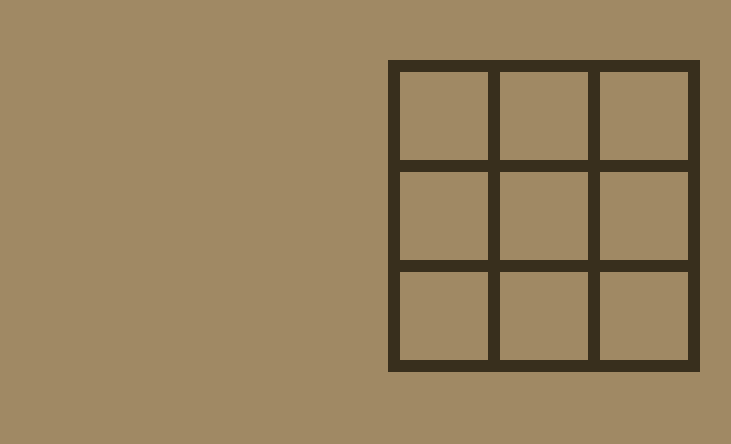
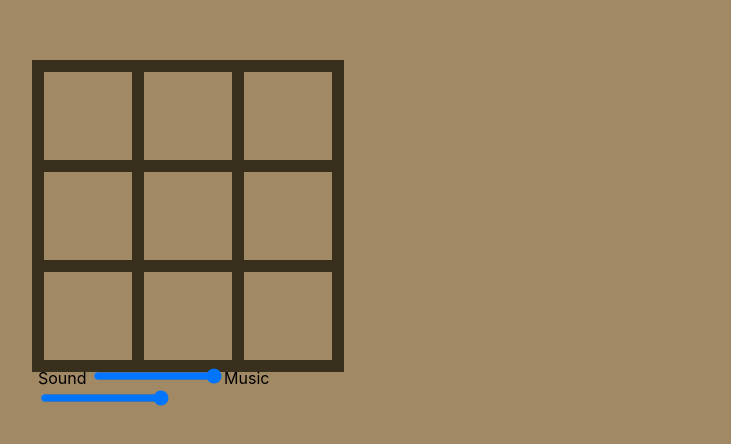
Before and after one commit to seha1/react-game, a React (Create React App) app: page / in a window 1280 px wide. Shown: the part 140-584 px from the top of the page, without its empty margins (96-827 px from the left). Built offline with nearby package versions, Linux system fonts and the light colour scheme.

Commit message:
звуки на сайт. шаманские танцы с бубном при попытке включить выключить звук. рефакторинг кода.

```diff
--- a/src/Components/Main.js
+++ b/src/Components/Main.js
@@ -11,12 +11,24 @@ class Main extends React.Component {
                 squares: Array(9).fill(null), //массив элементов игового поля
                 count: 1, // счетчик
                 style: Style.squareItem,
-                cross: Style.cross,
-                zero: Style.zero
-            }
+                onOf: 1
             }
 
+            this.isMute = this.isMute.bind(this);
+    }
 
+    isMute = () => {
+        let elem = document.getElementById('sound').value;
+        this.setState((state) => {
+            return {onOf : elem}
+        });
+        console.log(this.state.onOf + ' : ' + elem );
+
+    }
+
+    isMUsic =() => {
+
+    }
 
     //функция проверяющая условия победы;
     isWinner = () => {
@@ -33,6 +45,8 @@ class Main extends React.Component {
             [0, 4, 8],
             [6, 4, 2]// диогональные линии;
         ]
+        let win = new Audio(Win);
+
 
 
             // прверка полей на выигрыш;
@@ -51,7 +65,7 @@ class Main extends React.Component {
                 setTimeout(() => {
                     this.setState({squares: Array(9).fill(null)});
                     this.setState({count: 0});
-                },3000);
+                },2000);
                 break;// обнуление данных в стейте;
             }
 
@@ -60,7 +74,11 @@ class Main extends React.Component {
                 && this.state.squares[currentLine[2]] === elem
             ){
                 //действия, при победе какой-либо каманды;
-                new Audio(Win).play();
+                if(this.state.onOf === 1){
+                    win.play();
+                }
+
+
                 setTimeout( () => {
                     alert(elem + ' Win!!!');
                 },100);  // вывод сообщениия о победе;
@@ -68,7 +86,7 @@ class Main extends React.Component {
                 setTimeout(() => {
                     this.setState({squares: Array(9).fill(null)});
                     this.setState({count: 0});
-                },3000);
+                },2000);
                 break;// обнуление данных в стейте;
             }
 
@@ -81,18 +99,29 @@ class Main extends React.Component {
     // функция событий реагирующая на действия игрока(ков);
     clickHandler = (e) => {
         let data = e.target.getAttribute('data');
+        let sound = new Audio(Sound);
         /*let item = document.getElementById(this.state.squares[data]).className;
         console.log(item);*/
         let numberSquares = this.state.squares;
             if(numberSquares[data] === null){
                 if(this.state.count % 2 ===0){
                     numberSquares[data]= 'X';
-                    new Audio(Sound).play();
+                    // музыка хода;
+                    /*this.state.onOf === 1 ? sound.play() : sound.volume = 0;*/
+                   if(this.state.onOf === 1){
+                        sound.play();
+                    }
+
                 }
                 else {
                     numberSquares[data] = 'O';
                     // музыка хода;
-                    new Audio(Sound).play();
+
+                    if(this.state.onOf === 1){
+                        sound.play();
+                    }
+
+
                 }
                 this.setState({count: this.state.count +1});
                 this.setState({squares: numberSquares});
@@ -101,14 +130,15 @@ class Main extends React.Component {
             alert('ошибка');
         }
         this.isWinner();
+    }
 
-
-    }
 
     render() {
         return (
             <div className={Style.main}>
                 <div className={Style.wrapper}>
+                    <div className={Style.field}>
+
                         <div className={Style.playingField}>
                             <div className={this.state.style} data = '0' id = '1'  onClick={this.clickHandler}>{this.state.squares[0]}</div>
                             <div className={this.state.style} data = '1' id = '2'  onClick={this.clickHandler}>{this.state.squares[1]}</div>
@@ -120,7 +150,19 @@ class Main extends React.Component {
                             <div className={this.state.style} data = '7' id = '8'  onClick={this.clickHandler}>{this.state.squares[7]}</div>
                             <div className={this.state.style} data = '8' id = '9'  onClick={this.clickHandler}>{this.state.squares[8]}</div>
 
+                            <div className={Style.setting}>
+                                <div className={Style.sound}>
+                                    <span>Sound</span> <input type="range"  id = 'sound' onChange = {this.isMute} min = '0' max = '1' step = "1" />
+                                    <span>Music</span> <input type="range"  id = 'music' onChange = {this.isMUsic} min = '0' max = '1' step = "1" />
                                 </div>
+                            </div>
+
+                        </div>
+
+                    </div>
+
+
+
                 </div>
             </div>
         )
```
Lines whose indentation alone changed are shown as unchanged.
